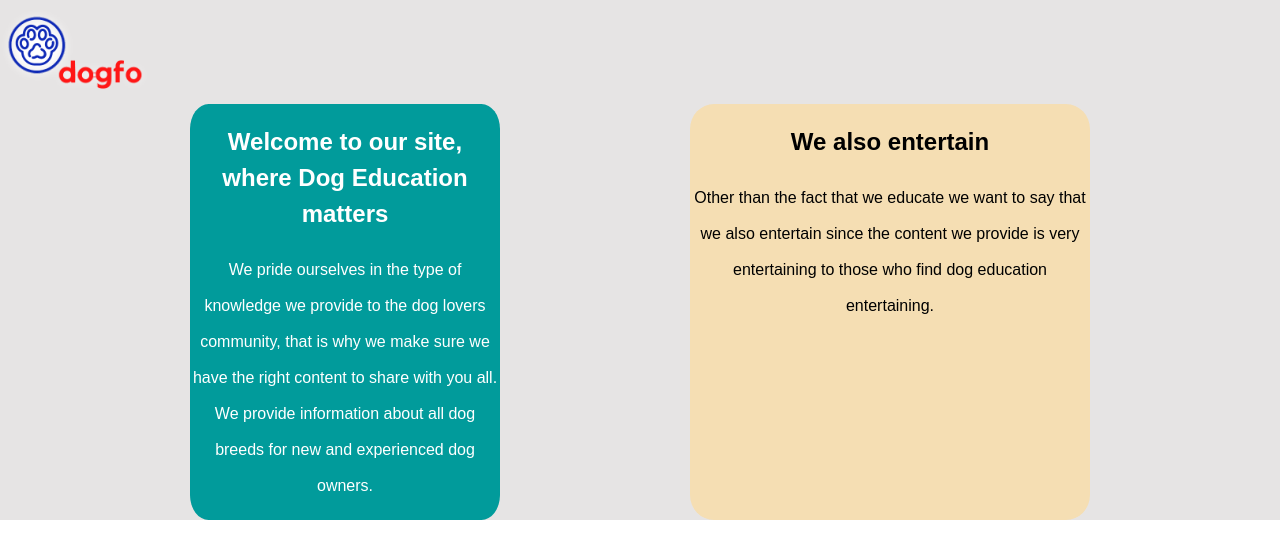
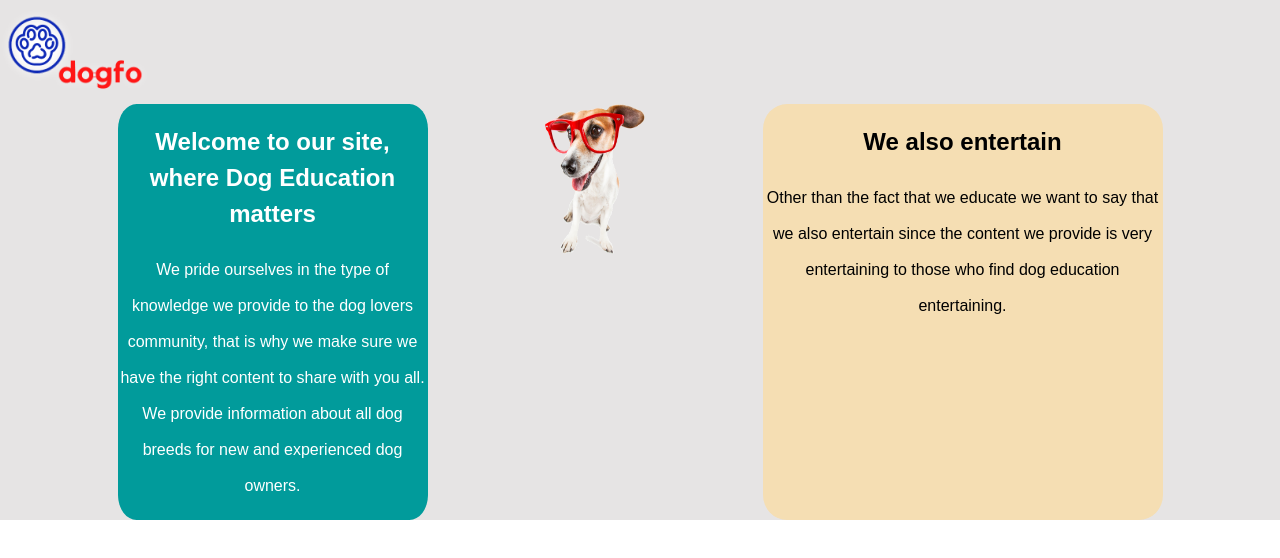
Before and after one commit to jorgevz/dogwebsite, a React (Create React App) app: page / in a window 1280 px wide. Shown: the top 558 px of the page. Built offline with nearby package versions, Linux system fonts and the light colour scheme.

Commit message:
dogpicimplemented

```diff
--- a/src/component/Home.js
+++ b/src/component/Home.js
@@ -1,5 +1,6 @@
 import React from 'react';
 import logo from './Background.svg'
+import dogimage from './dogfopic.png'
 
 function Home(){
 return(
@@ -18,6 +19,10 @@ that is why we make sure we have the right content to share with you all. We pro
 information about all dog breeds for new and experienced dog owners. </p>
 </div>
 
+<section>
+<img src={dogimage} height='150px' width='100px'/>
+</section>
+
 <div id='second-article'>
 <h1>We also entertain</h1>
 <p>Other than the fact that we educate we want to say that we also entertain since the content we provide
```
